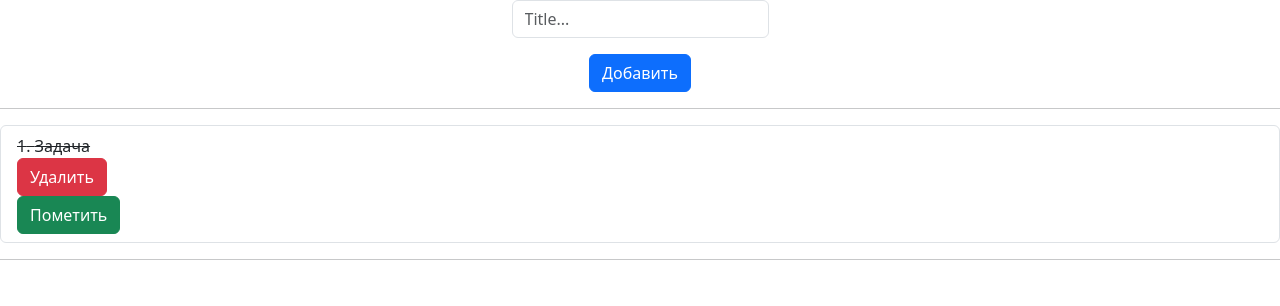
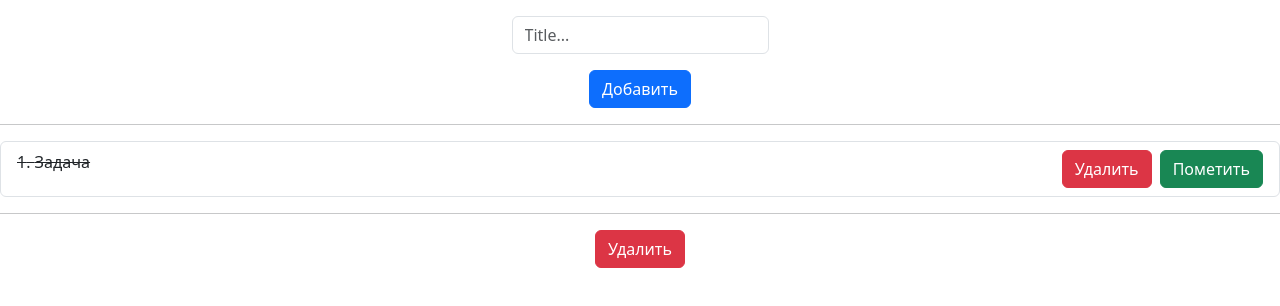
Before and after one commit to Matvey991/todo-list, a React (Create React App) app: page / in a window 1280 px wide. Shown: the top 306 px of the page. Built offline with nearby package versions, Linux system fonts and the light colour scheme.

Commit message:
todo-list

```diff
--- a/src/App.js
+++ b/src/App.js
@@ -40,13 +40,18 @@ const ChangeTodoStatus = (id) => {
   )
 }
 
+const DeleteAllTodos = () => {
+  setTodos([])
+}
+
+
   return (
     <div className="App">
 <Header AddNewPost={AddNewPost}/>
 <hr/>
 <Main ChangeTodoStatus={ChangeTodoStatus} DeleteTodo={DeleteTodo} todos={todos}/>
 <hr/>
-<Footer/>
+<Footer DeleteAllTodos={DeleteAllTodos} />
     </div>
   );
 }
--- a/src/components/Footer/Footer.js
+++ b/src/components/Footer/Footer.js
@@ -1,9 +1,14 @@
 import React from 'react';
 import styles from './footer.module.css'
 
-const Footer = () => {
+const Footer = ({DeleteAllTodos}) => {
     return (
         <footer>
+            <div className={styles.footerDeleteAllTodos}>
+<button className={'btn btn-danger d-flex flex-column align-items-center'} onClick={() => DeleteAllTodos()}>
+Удалить
+</button>
+</div>
         </footer>
     );
 };
--- a/src/components/Footer/footer.module.css
+++ b/src/components/Footer/footer.module.css
@@ -1,3 +1,9 @@
 .heading {
     color: black;
 }
+
+.footerDeleteAllTodos {
+ display: flex;
+ justify-content: center;
+ align-items: center;
+}
--- a/src/components/Header/Form/Form.js
+++ b/src/components/Header/Form/Form.js
@@ -15,11 +15,12 @@ const Form = ({AddNewPost}) => {
 
     return (
 <form onSubmit={addSubmit} className="d-flex flex-column align-items-center">
-  <div className='mb-3'>
+<div className="mt-3">
     <input value={input} onChange={(e) => setInput(e.target.value)} type="text" placeholder='Title...' className="form-control" id="exampleInputEmail1" aria-describedby="emailHelp"/>
-
     </div>
+    <div className='mt-3'>
   <button type="submit" className="btn btn-primary">Добавить</button>
+  </div>
 </form>
     );
   }
--- a/src/components/Main/Main.js
+++ b/src/components/Main/Main.js
@@ -12,21 +12,22 @@ const Main = ({todos, ChangeTodoStatus, DeleteTodo}) => {
     }
     return (
         <main>
-<ul className="list-group">
+<ul className='list-group'>
 {
     todos.map((todo, i) => (
-            <li key={todo.id} className="list-group-item">
+        <li key={todo.id} className='list-group-item d-flex justify-content-between'>
     <span className={`${todo.status ? styles.done : ''}`}>
         {i + 1}. {todo.title}
             </span>
-
-  <button type="submit" onClick={() => DeleteTodo(todo.id)} className={'btn btn-danger d-flex flex-column align-items-center'}>Удалить</button>
-  <button type="submit" onClick={() => ChangeTodoStatus(todo.id)} className={'btn btn-success'}>Пометить</button></li>
+            <div className=''>
+            <button type="submit" onClick={() => DeleteTodo(todo.id)} className={'btn mx-2 btn-danger'}>Удалить</button>
+            <button type="submit" onClick={() => ChangeTodoStatus(todo.id)} className={'btn btn-success'}>Пометить</button>
+            </div>
+        </li>
     ))
 }
 </ul>
         </main>
     );
-};
-
+}
 export default Main;
```
Lines whose indentation alone changed are shown as unchanged.
